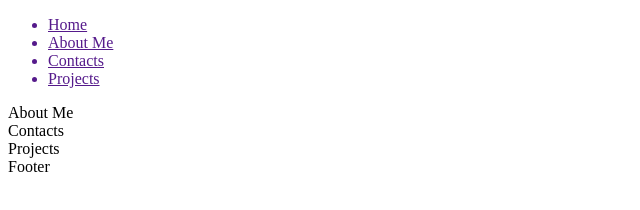
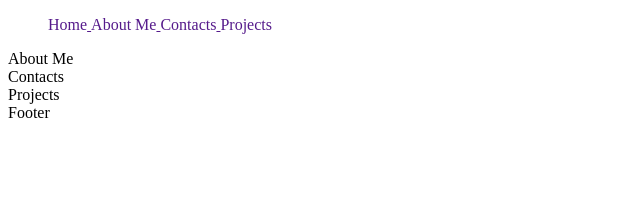
Before and after one commit to HenryPeav3/Portfolio, a plain HTML site: page index.html in a window 1280 px wide. Shown: the whole page, without its empty margins (0-640 px from the left). Drawn offline with Linux system fonts and the light colour scheme.

Commit message:
basic style nav bar

```diff
--- a/index.html
+++ b/index.html
@@ -4,6 +4,7 @@
     <meta charset="UTF-8">
     <meta http-equiv="X-UA-Compatible" content="IE=edge">
     <meta name="viewport" content="width=device-width, initial-scale=1.0">
+    <link rel="stylesheet" type="text/css" href="style.css" />
     <title>Document</title>
 </head>
 <body>
--- a/style.css
+++ b/style.css
@@ -0,0 +1,4 @@
+li {
+    list-style: none;
+    display:inline-block;
+}
```
